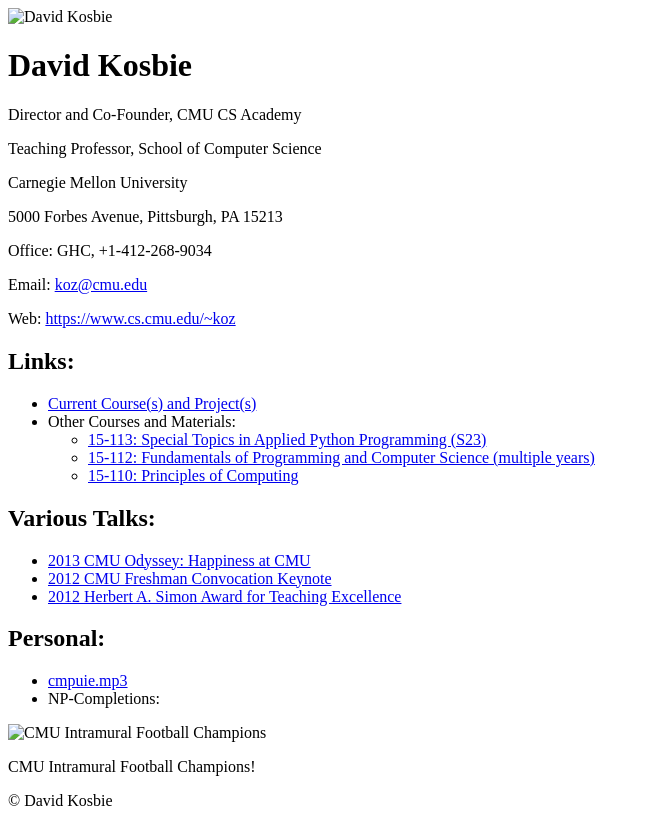
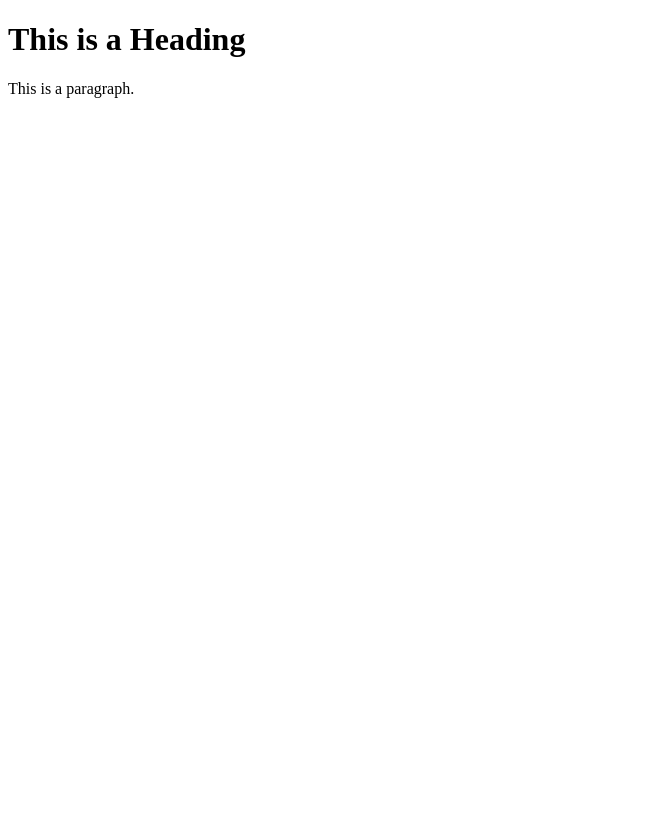
Before and after one commit to noodlewoo/noodlewoo.github.io, a plain HTML site: page index.html in a window 1280 px wide. Shown: the whole page, without its empty margins (0-650 px from the left). After the commit the page ends 800 px from the top, so only its background shows below. Drawn offline with Linux system fonts and the light colour scheme.

Commit message:
Update index.html

```diff
--- a/index.html
+++ b/index.html
@@ -1,57 +1,12 @@
 <!DOCTYPE html>
-<html lang="en">
+<html>
 <head>
-    <meta charset="UTF-8">
-    <meta name="viewport" content="width=device-width, initial-scale=1.0">
-    <title>David Kosbie's Website</title>
-    <link rel="stylesheet" href="styles.css">
+<title>Page Title</title>
 </head>
 <body>
-    <header>
-        <img src="your-image.jpg" alt="David Kosbie">
-        <h1>David Kosbie</h1>
-        <p>Director and Co-Founder, CMU CS Academy</p>
-        <p>Teaching Professor, School of Computer Science</p>
-        <p>Carnegie Mellon University</p>
-        <p>5000 Forbes Avenue, Pittsburgh, PA 15213</p>
-        <p>Office: GHC, +1-412-268-9034</p>
-        <p>Email: <a href="mailto:koz@cmu.edu">koz@cmu.edu</a></p>
-        <p>Web: <a href="https://www.cs.cmu.edu/~koz">https://www.cs.cmu.edu/~koz</a></p>
-    </header>
-    <main class="content">
-        <section>
-            <h2>Links:</h2>
-            <ul>
-                <li><a href="#">Current Course(s) and Project(s)</a></li>
-                <li>Other Courses and Materials:
-                    <ul>
-                        <li><a href="#">15-113: Special Topics in Applied Python Programming (S23)</a></li>
-                        <li><a href="#">15-112: Fundamentals of Programming and Computer Science (multiple years)</a></li>
-                        <li><a href="#">15-110: Principles of Computing</a></li>
-                    </ul>
-                </li>
-            </ul>
-        </section>
-        <section>
-            <h2>Various Talks:</h2>
-            <ul>
-                <li><a href="#">2013 CMU Odyssey: Happiness at CMU</a></li>
-                <li><a href="#">2012 CMU Freshman Convocation Keynote</a></li>
-                <li><a href="#">2012 Herbert A. Simon Award for Teaching Excellence</a></li>
-            </ul>
-        </section>
-        <section class="personal-section">
-            <h2>Personal:</h2>
-            <ul>
-                <li><a href="cmpuie.mp3">cmpuie.mp3</a></li>
-                <li>NP-Completions:</li>
-            </ul>
-            <img src="np-completions.jpg" alt="CMU Intramural Football Champions">
-            <p>CMU Intramural Football Champions!</p>
-        </section>
-    </main>
-    <footer>
-        <p>© David Kosbie</p>
-    </footer>
+
+<h1>This is a Heading</h1>
+<p>This is a paragraph.</p>
+
 </body>
 </html>
```
